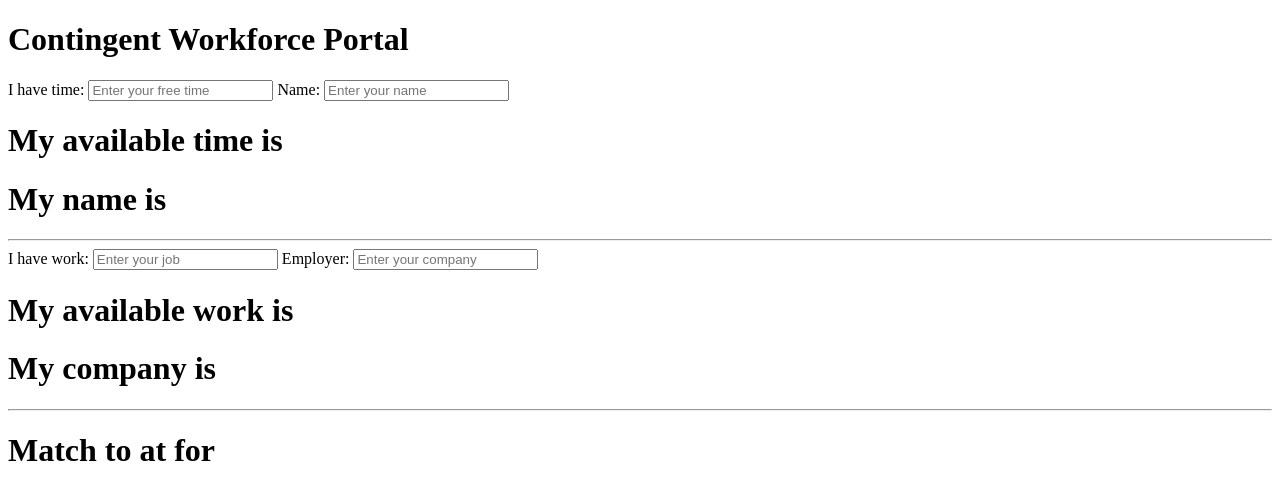
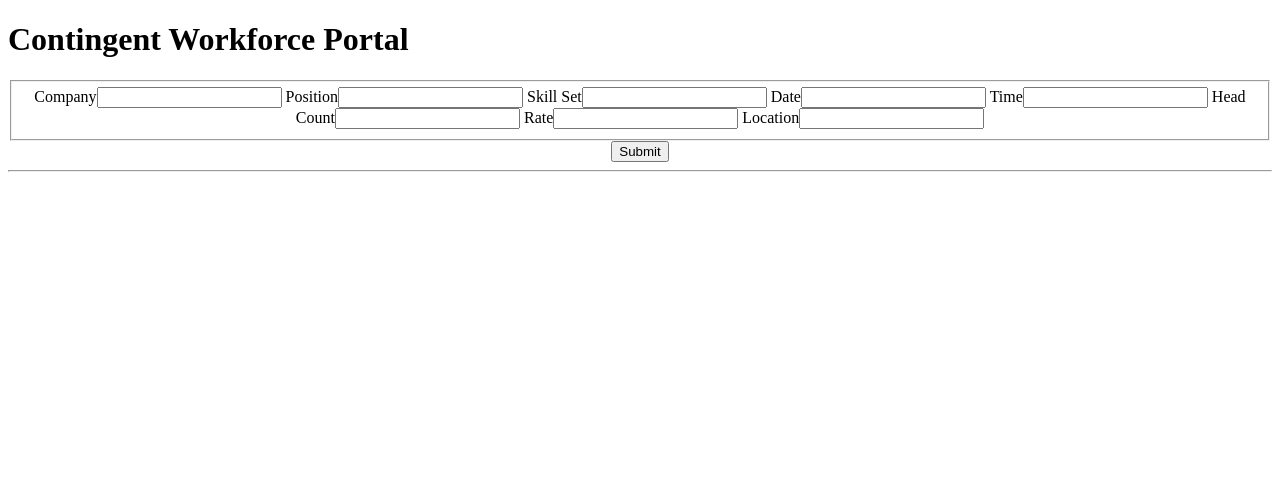
Before and after one commit to leegc518/firstprogram, a plain HTML site: page index.html in a window 1280 px wide. Drawn offline with nearby package versions, Linux system fonts and the light colour scheme.

Commit message:
Update index.html

```diff
--- a/index.html
+++ b/index.html
@@ -9,33 +9,29 @@
 				$( "#datepicker" ).datepicker();
 			});
 		</script>
+		<link rel="stylesheet" type="text/css" href="style.css">
 	</head>
 	<body>
 		<h1>Contingent Workforce Portal</h1>
-		<div id="employee">
-			<form>
-			<label>I have time:</label>
-			<input type="text" ng-model="yourTime" placeholder="Enter your free time">
-			<label>Name:</label>
-			<input type="text" ng-model="employeeName" placeholder="Enter your name">
-			<h1>My available time is {{yourTime}}</h1>
-			<h1>My name is {{employeeName}}</h1>
+		<div id="employer">
+			<form style="text-align:center">
+			<fieldset>
+			<label for="txtCompany">Company</label><input type="text" name="txtClassroomName" size="20">
+			<label for="txtPosition">Position</label><input type="text" name="txtSchoolName" size="20">
+			<label for="txtSkillSet">Skill Set</label><input type="text" name="txtSchoolEmail" size="20">
+			<label for="txtDate">Date</label><input type="text" name="txtSchoolAddress" size="20">
+			<label for="txtTime">Time</label><input type="text" name="txtTelephoneNumber" size="20">
+			<label for="txtHeadCount">Head Count</label><input type="text" name="txtSchoolEmail" size="20">
+			<label for="txtRate">Rate</label><input type="text" name="txtSchoolAddress" size="20">
+			<label for="txtLoction">Location</label><input type="text" name="txtTelephoneNumber" size="20">
+			</fieldset>
+			<input type="submit" value="Submit">
 			</form>
 		</div>
 		<hr>
-		<div id="employer">
-			<form>
-			<label>I have work:</label>
-			<input type="text" ng-model="yourWork" placeholder="Enter your job">
-			<label>Employer:</label>
-			<input type="text" ng-model="employerName" placeholder="Enter your company">
-			<h1>My available work is {{yourWork}}</h1>
-			<h1>My company is {{employerName}}</h1>
-			</form>
-		</div>
-		<hr>
-		<div id="match">
-			<h1>Match {{employeeName}} to {{employerName}} at {{yourTime}} for {{yourWork}}</h1>
+		<div id="response">
+		<script>
+		</script>
 		</div>
 	</body>
 </html>
```
